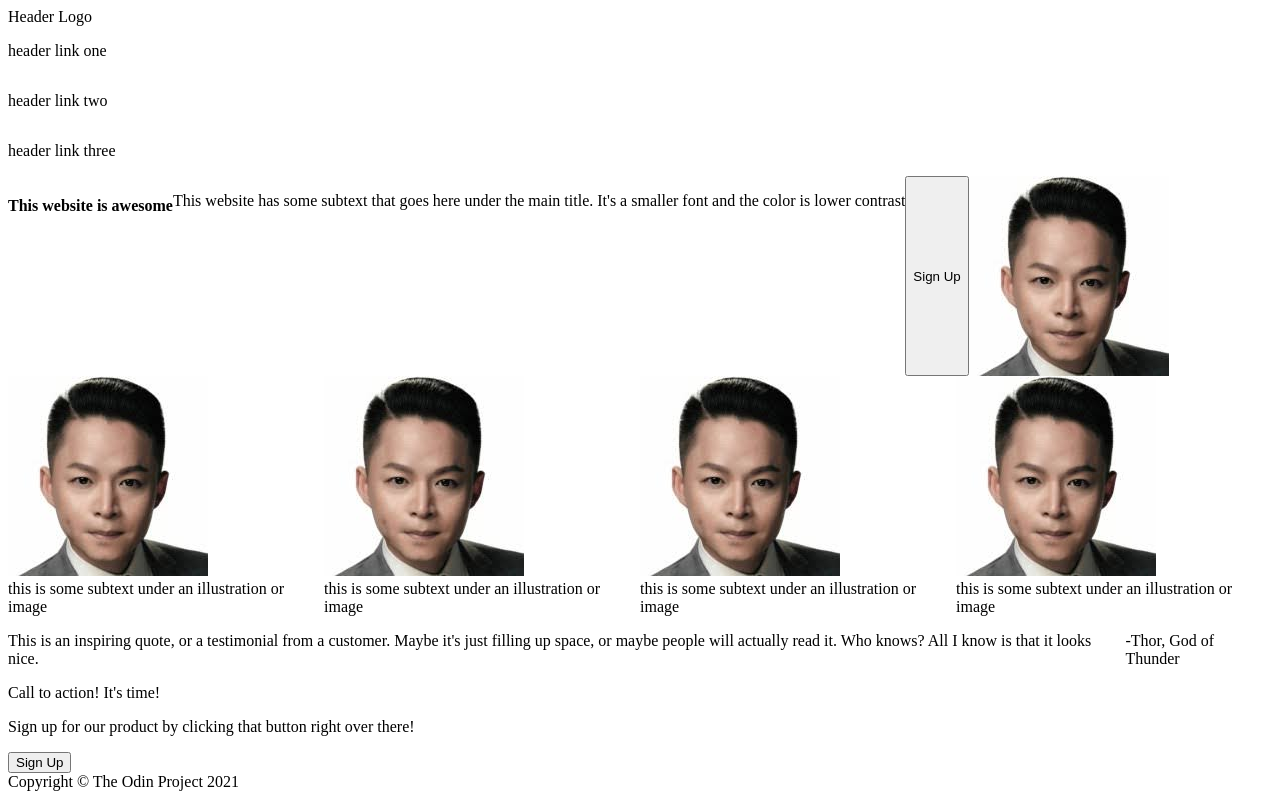
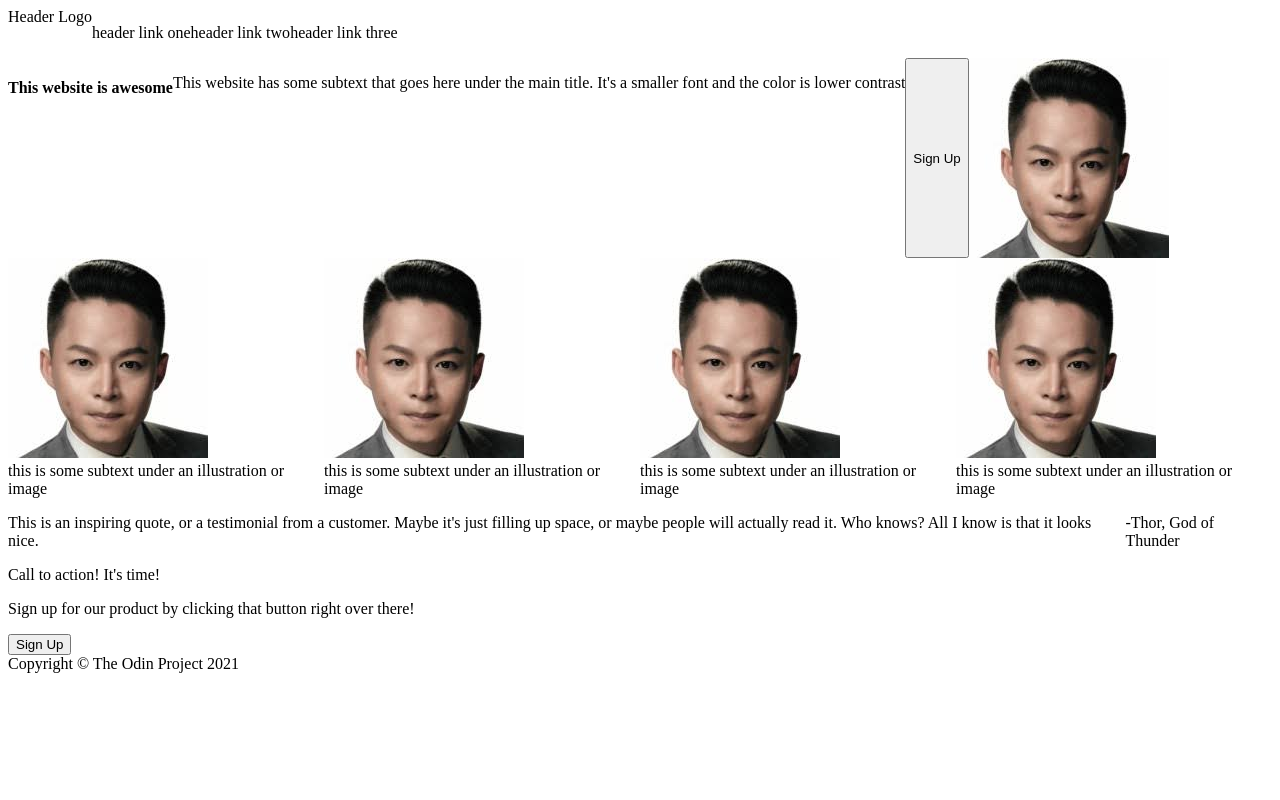
Before and after one commit to jinjaebread/odin-landing-page, a plain HTML site: page index.html in a window 1280 px wide. Drawn offline with Linux system fonts and the light colour scheme.

Commit message:
Header is coming together, but must resolve links going to a new line

```diff
--- a/index.html
+++ b/index.html
@@ -9,9 +9,11 @@
 <body>
     <div class="header">
         <div class="headerLogo"> Header Logo </div>
-        <p>header link one</p>
-        <p>header link two</p>
-        <p>header link three</p>
+        <div class="right-links">
+            <p>header link one</p>
+            <p>header link two</p>
+            <p>header link three</p>
+        </div>
     </div>
 
     <div class="headerContent">
--- a/style.css
+++ b/style.css
@@ -5,13 +5,20 @@ body {
 
 .header {
     display: flex;
-    flex-direction: column;
-
+    flex-direction: row;
 }
 
 .headerLogo {
     display: flex;
-    flex-direction: column;
+    flex-direction: row;
+    align-items: start;
+}
+
+.right-links{
+    display: flex;
+    flex-direction: row;
+    align-items: center;
+    justify-content: end;
 }
 
 .headerContent {
```
